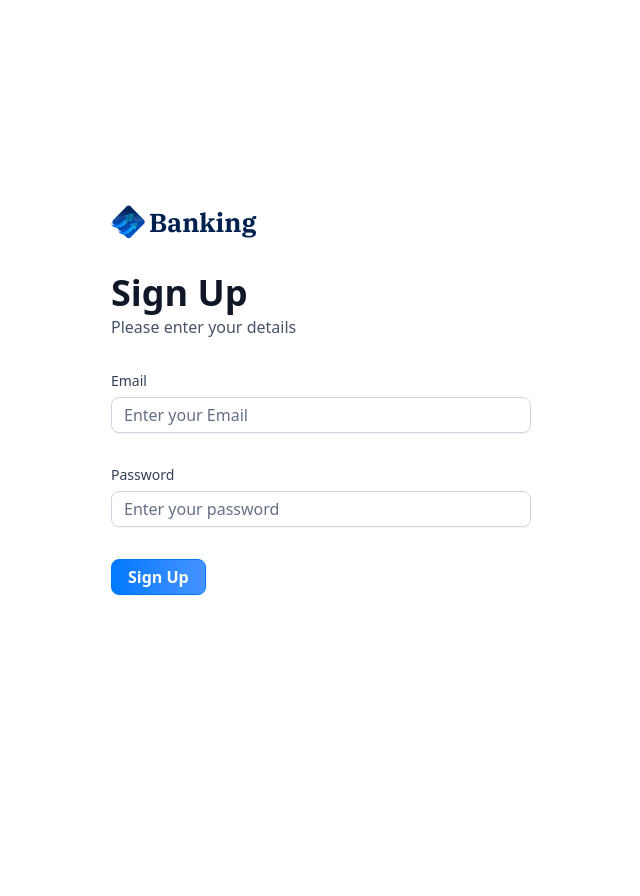
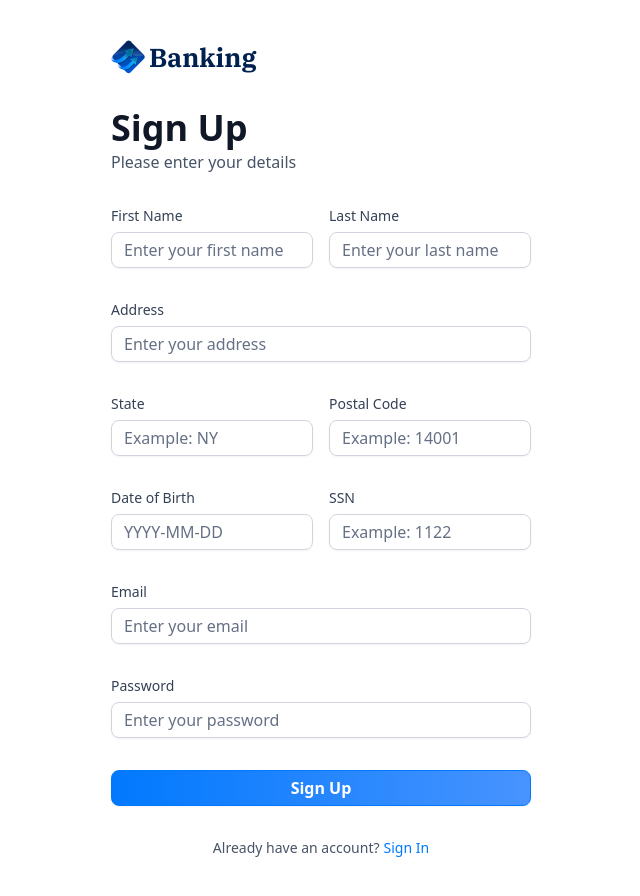
Before and after one commit to abhijaykheechee/banking-app, a Next.js app: page /sign-up in a window 1280 px wide. Shown: the whole page, without its empty margins (319-959 px from the left). Before the commit the page ends 800 px from the top, so only its background shows below. Built offline with nearby package versions, Linux system fonts and the light colour scheme.

Commit message:
render additional fields for sign-up auth form, edit zod schema

```diff
--- a/components/ui/AuthForm.tsx
+++ b/components/ui/AuthForm.tsx
@@ -12,23 +12,20 @@ import CustomInput from "./CustomInput";
 import { authFormSchema } from "@/lib/utils";
 import { Loader2 } from "lucide-react";
 
-const formSchema = z.object({
-  email: z.string().email(),
-});
-
-const AuthForm = ({ type }: { type: String }) => {
+const AuthForm = ({ type }: { type: string }) => {
   const [user, setUser] = useState(null);
   const [isLoading, setIsLoading] = useState(false);
+  const formSchema = authFormSchema(type);
 
-  const form = useForm<z.infer<typeof authFormSchema>>({
-    resolver: zodResolver(authFormSchema),
+  const form = useForm<z.infer<typeof formSchema>>({
+    resolver: zodResolver(formSchema),
     defaultValues: {
       email: "",
       password: "",
     },
   });
 
-  function onSubmit(values: z.infer<typeof authFormSchema>) {
+  function onSubmit(values: z.infer<typeof formSchema>) {
     setIsLoading(true);
     console.log(values);
     setIsLoading(false);
@@ -45,11 +42,7 @@ const AuthForm = ({ type }: { type: String }) => {
         </Link>
         <div className="flex flex-col gap-1 md:gap-3">
           <h1 className="text-24 lg:text-36 font-semibold text-gray-900">
-            {user
-              ? "Link Account"
-              : type === "sign-in?"
-              ? "Sign In"
-              : "Sign Up"}
+            {user ? "Link Account" : type === "sign-in" ? "Sign In" : "Sign Up"}
             <p className="text-16 font-normal text-gray-600">
               {user
                 ? "Link your account to get started"
@@ -64,11 +57,63 @@ const AuthForm = ({ type }: { type: String }) => {
         <>
           <Form {...form}>
             <form onSubmit={form.handleSubmit(onSubmit)} className="space-y-8">
+              {type === "sign-up" && (
+                <>
+                  <div className="flex gap-4">
+                    <CustomInput
+                      control={form.control}
+                      name={"firstName"}
+                      label={"First Name"}
+                      placeholder={"Enter your first name"}
+                    />
+                    <CustomInput
+                      control={form.control}
+                      name={"lastName"}
+                      label={"Last Name"}
+                      placeholder={"Enter your last name"}
+                    />
+                  </div>
+                  <CustomInput
+                    control={form.control}
+                    name={"address1"}
+                    label={"Address"}
+                    placeholder={"Enter your address"}
+                  />
+                  <div className="flex gap-4">
+                    <CustomInput
+                      control={form.control}
+                      name={"state"}
+                      label={"State"}
+                      placeholder={"Example: NY"}
+                    />
+                    <CustomInput
+                      control={form.control}
+                      name={"postalCode"}
+                      label={"Postal Code"}
+                      placeholder={"Example: 14001"}
+                    />
+                  </div>
+                  <div className="flex gap-4">
+                    <CustomInput
+                      control={form.control}
+                      name={"dob"}
+                      label={"Date of Birth"}
+                      placeholder={"YYYY-MM-DD"}
+                    />
+                    <CustomInput
+                      control={form.control}
+                      name={"ssn"}
+                      label={"SSN"}
+                      placeholder={"Example: 1122"}
+                    />
+                  </div>
+                </>
+              )}
               <CustomInput
                 control={form.control}
                 name={"email"}
                 label={"Email"}
-                placeholder={"Enter your Email"}
+                placeholder={"Enter your email"}
               />
               <CustomInput
                 control={form.control}
@@ -76,6 +121,7 @@ const AuthForm = ({ type }: { type: String }) => {
                 label={"Password"}
                 placeholder={"Enter your password"}
               />
+              <div className="flex flex-col gap-4">
                 <Button
                   type="submit"
                   disabled={isLoading}
@@ -92,8 +138,22 @@ const AuthForm = ({ type }: { type: String }) => {
                     "Sign Up"
                   )}
                 </Button>
+              </div>
             </form>
           </Form>
+          <footer className="flex justify-center gap-1">
+            <p className="text-14 font-normal text-gray-600">
+              {type === "sign-in"
+                ? "Don't have an account?"
+                : "Already have an account?"}
+            </p>
+            <Link
+              href={type === "sign-in" ? "/sign-up" : "/sign-in"}
+              className="form-link"
+            >
+              {type === "sign-in" ? "Sign Up" : "Sign In"}
+            </Link>
+          </footer>
         </>
       )}
     </section>
--- a/components/ui/CustomInput.tsx
+++ b/components/ui/CustomInput.tsx
@@ -4,9 +4,11 @@ import { Input } from "./input";
 import { z } from "zod";
 import { authFormSchema } from "@/lib/utils";
 
+const formSchema = authFormSchema("sign-up");
+
 interface CustomInput {
-  control: Control<z.infer<typeof authFormSchema>>;
-  name: FieldPath<z.infer<typeof authFormSchema>>;
+  control: Control<z.infer<typeof formSchema>>;
+  name: FieldPath<z.infer<typeof formSchema>>;
   label: string;
   placeholder: string;
 }
--- a/lib/utils.ts
+++ b/lib/utils.ts
@@ -195,7 +195,19 @@ export const getTransactionStatus = (date: Date) => {
   return date > twoDaysAgo ? "Processing" : "Success";
 };
 
-export const authFormSchema = z.object({
-  email: z.string().email(),
-  password: z.string().min(8),
-});
+export const authFormSchema = (type: string) =>
+  z.object({
+    //for both
+    email: z.string().email(),
+    password: z.string().min(8),
+    //only for sign-up
+    firstName: type === "sign-in" ? z.string().optional() : z.string().min(3),
+    lastName: type === "sign-in" ? z.string().optional() : z.string().min(3),
+    address1: type === "sign-in" ? z.string().optional() : z.string().max(50),
+    state:
+      type === "sign-in" ? z.string().optional() : z.string().min(2).max(2),
+    postalCode:
+      type === "sign-in" ? z.string().optional() : z.string().min(3).max(6),
+    dob: type === "sign-in" ? z.string().optional() : z.string().min(3),
+    ssn: type === "sign-in" ? z.string().optional() : z.string().min(3),
+  });
```
Lines whose indentation alone changed are shown as unchanged.
